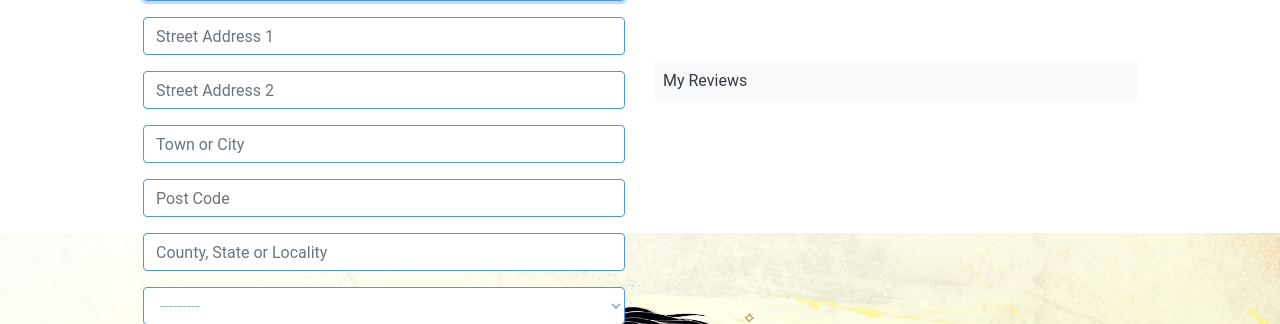
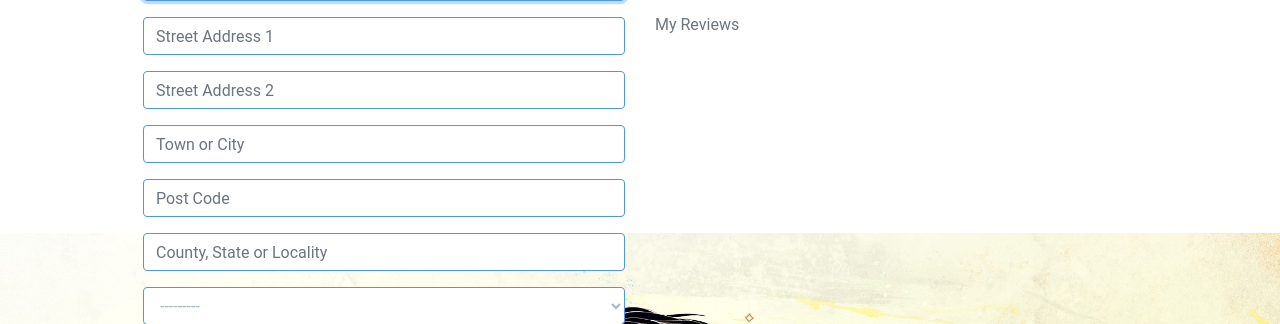
Before and after one commit to YoannaLa/Boutique_crossFit, a Django app: page /profile/ in a window 1280 px wide. Shown: the part 567-891 px from the top of the page. Run offline with Django 4.2, Linux system fonts and the light colour scheme; the visitor is signed in with stand-in values (Sample User, id 1); data comes from the database, SQL or seed files in the repository; data that the repository does not hold is empty; parts of the project's set-up code (start-up, migrations or seed data) failed here and were passed over; some libraries are stand-ins or nearby versions.

Commit message:
adding riviews view to the profile

```diff
--- a/profiles/templates/profiles/profile.html
+++ b/profiles/templates/profiles/profile.html
@@ -74,10 +74,10 @@
                         </tbody>
                     </table>
                 </div>
-                <p class="text-dark bg-light p-2 mt-5 rounded-1">My Reviews</p>
+                <p class="text-muted rounded-1">My Reviews</p>
                 {% for review in reviews %}
                 <div class="col mx-auto py-3">
-                    <div class="card h-100 rounded-0 p-2 bg-dark">
+                    <div class="card h-100 rounded-0 p-2 bg-light">
                         <div class="row">
                             <div class="col m-1">
                                 <!-- rating stars indication -->
--- a/profiles/views.py
+++ b/profiles/views.py
@@ -6,11 +6,16 @@ from .models import UserProfile
 from .forms import UserProfileForm
 
 from checkout.models import Order
+from reviews.models import Review
+
 
 @login_required
 def profile(request):
     """ Display the user's profile. """
     profile = get_object_or_404(UserProfile, user=request.user)
+    orders = profile.orders.all()
+    user = UserProfile.objects.get(user=request.user)
+    reviews = Review.objects.filter(user=user)
 
     if request.method == 'POST':
         form = UserProfileForm(request.POST, instance=profile)
@@ -27,7 +32,8 @@ def profile(request):
     context = {
         'form': form,
         'orders': orders,
-        'on_profile_page': True
+        'on_profile_page': True,
+        'reviews': reviews,
     }
 
     return render(request, template, context)
--- a/reviews/templates/reviews/review.html
+++ b/reviews/templates/reviews/review.html
@@ -79,7 +79,7 @@
                                 <a class="remove-item text-danger float-end"
                                     data-bs-toggle="modal" data-bs-target="#confirmReviewDelete{{ review.id }}"><small><i
                                             class="fas fa-trash-alt fa-lg px-3"></i></small></a>
-                                <a class="btn btn-outline-dark rounded-0" href="{% url 'edit_review' review.id %}">Edit Review</a>
+                                <a class="btn btn-primary rounded-0" href="{% url 'edit_review' review.id %}">Edit Review</a>
                             </div>
 
                             <!-- confirmation modal for delete review -->
```
